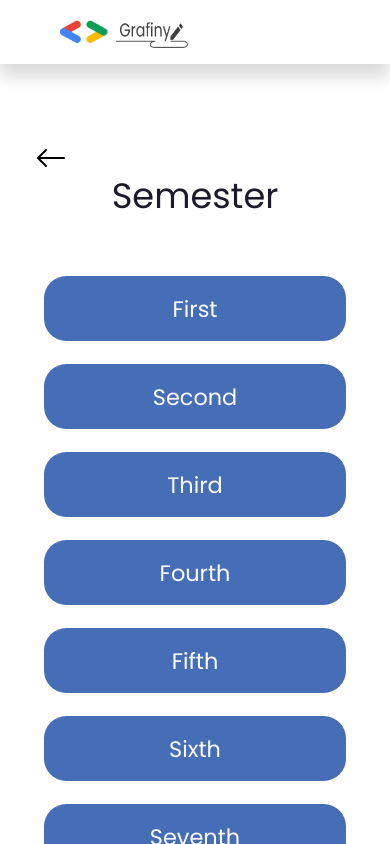
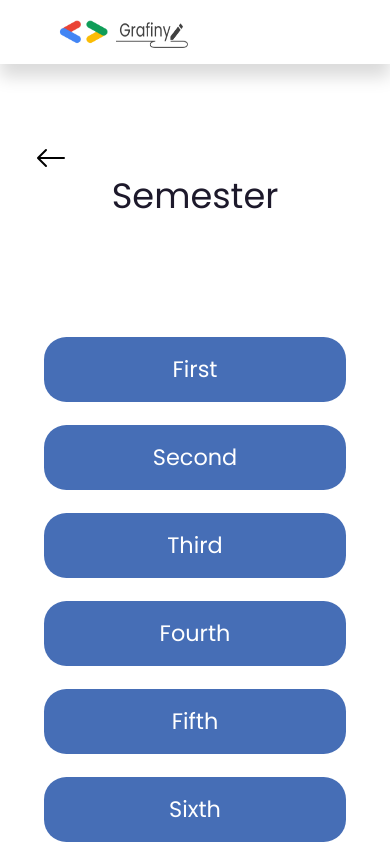
Before and after one commit to gdsc-nits-org/grafiny-client, a React (Vite) app: page /semester in a window 390 px wide. Shown: the top 844 px of the page. Built offline with nearby package versions, Linux system fonts and the light colour scheme; some icons are missing.

Commit message:
RESOLVE: padding issue on mobile view

```diff
--- a/src/Components/Semester/Semester.module.scss
+++ b/src/Components/Semester/Semester.module.scss
@@ -1,7 +1,6 @@
 .container {
   height: 100vh;
-  width: 100vw;
-  max-width: 100%;
+  width: 100%;
 
   .arrow {
     cursor: pointer;
@@ -41,6 +40,9 @@
     flex-wrap: wrap;
     width: 97vw;
     margin: auto;
+    padding-top: 3.8rem;
+    overflow-y: auto;
+    height: auto;
 
     button {
       width: 45%;
--- a/src/Components/Topics/Topics.module.scss
+++ b/src/Components/Topics/Topics.module.scss
@@ -1,7 +1,6 @@
 .container {
   height: 100vh;
-  width: 100vw;
-  max-width: 100%;
+  width: 100%;
 
   .arrow {
     cursor: pointer;
@@ -41,6 +40,9 @@
     flex-wrap: wrap;
     width: 97vw;
     margin: auto;
+    padding-top: 3.8rem;
+    overflow-y: auto;
+    height: auto;
 
     .boxes {
       width: 45%;
```
